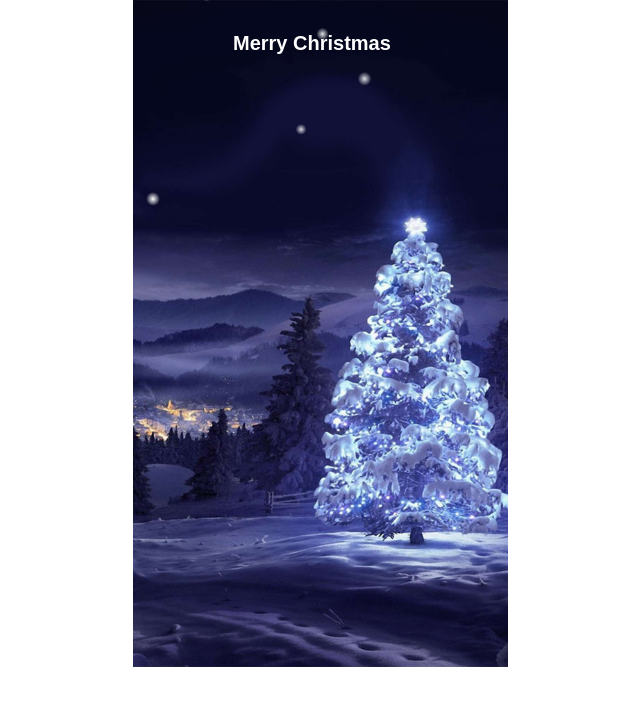
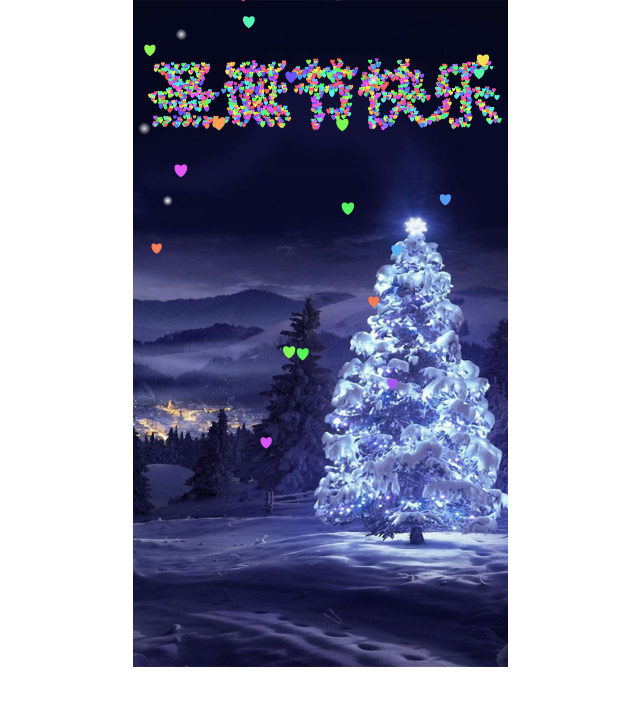
Before and after one commit to NewNewKing/SmallRomance, a plain HTML site: page index.html in a window 1280 px wide. Shown: the whole page, without its empty margins (320-960 px from the left). Drawn offline with Linux system fonts and the light colour scheme.

Commit message:
add font decoration

```diff
--- a/index.html
+++ b/index.html
@@ -63,8 +63,8 @@
 	<script src='js/imgLoader.js'></script>
 
 	<script src='js/snowflake.js'></script>
-	<script src='js/particlesHeart.js'></script>
-	<script src='js/titleParticles.js'></script>
+	<script src='js/heartParticles.js'></script>
+	<script src='js/shape.js'></script>
 
 	<script src='js/index.js'></script>
 </body>
--- a/js/particlesHeart.js
+++ b/js/heartParticles.js
@@ -2,10 +2,13 @@
 
 //下心心
 class HeartParticles extends Snowflake{
-	constructor({x = 0,y = 0,minSize = 20,maxSize = 30,speed = 1} = {}) {
-		super({minSize,maxSize});
-		this.speed = speed + 2 * random();
+	constructor({x = 0,y = 0,minSize = 15,maxSize = 20,speed = 1} = {}) {
+		super({minSize,maxSize,x,y});
+		this.speed = speed + 1 * random();
 		this.color = `hsla(${random() * 360}, 90%, 65%, 1)`;
+	}
+	moveTo({x,y}){
+
 	}
 	draw(ctx){
 		ctx.save();
--- a/js/index.js
+++ b/js/index.js
@@ -11,7 +11,17 @@
 
 			this.snowCtx = document.querySelector('#snow').getContext('2d');
 
-
+			// 测试代码
+			const shape = new Shape();
+			shape.write({words:'圣诞节快乐',size:70});
+			const dots = shape.getShape({minSize:5,maxSize:8,mini:10});
+			// this.titleCtx.drawImage(shape.canvas,0,0,375,667);
+			console.log(dots.length);
+			let i;
+			for(i in dots){
+				dots[i].draw(this.titleCtx);
+			}
+			// 测试代码结束
 
 			//加载图片
 			ImgLoader.load(imgList).then(imgs => {
@@ -25,6 +35,10 @@
 
 			//雪花的数组
 			this.snowflake = [];
+			//字的数组
+			this.wordsList = [];
+			//组成字的微粒数组
+			this.dots = [];
 			//动画的时间
 			this.time = 0;
 
@@ -39,6 +53,7 @@
 			this.bgCtx.drawImage(bg,0,0,this.width,this.height);
 
 			this.draw();
+
 		}
 
 		//处理图片为需要的对象类型
@@ -56,19 +71,20 @@
 			const that = this;
 			snowing();
 
-			this.titleCtx.fillStyle = '#fff';
-			this.titleCtx.font = 'bold 20px sans-serif';
-			this.titleCtx.fillText('Merry Christmas',100,50);
+			// this.titleCtx.fillStyle = '#fff';
+			// this.titleCtx.textBaseline = 'middle';
+			// this.titleCtx.textAlign = 'center';
+			// this.titleCtx.font = 'bold 20px sans-serif';
+			// this.titleCtx.fillText('Merry Christmas',100,50);
 
 			let data = this.titleCtx.getImageData(0,0,2,2);
-
 			function snowing () {
 				// 清空画布
 				that.snowCtx.clearRect(0,0,that.width,that.height);
 
 				// 控制雪花产生速度
 				++that.time >= 60000 ? 0 : that.time;
-				// that.time % 15 == 0 && that.snowflake.push(new HeartParticles())
+				that.time % 15 == 0 && that.snowflake.push(new HeartParticles())
 				that.drop == 'snow' && that.time % 60 == 0 && that.snowflake.push(new Snowflake());
 				that.drop == 'heart' && that.time % 15 == 0 && that.snowflake.push(new HeartParticles());
 
@@ -81,6 +97,14 @@
 					item.draw(that.snowCtx);
 				}
 
+				// for(j = 0;j < that.dots.length;j++){
+
+				// }
+				// for(j in that.dots){
+				// 	item = that.dots[j];
+				// 	item.draw(that.snowCtx);
+				// }
+
 				requestAnimationFrame(snowing);
 			}
 		}
--- /dev/null
+++ b/js/shape.js
@@ -0,0 +1,42 @@
+class Shape{
+	constructor() {
+		// 缓存画布
+		this.canvas = document.createElement('canvas');
+		this.canvas.width = 375;
+		this.canvas.height = 667;
+		this.ctx = this.canvas.getContext('2d');
+
+		this.ctx.fillStyle = 'red';
+    	this.ctx.textBaseline = 'middle';
+   	 	this.ctx.textAlign = 'center';
+
+
+	}
+
+	write({words,size = 50,fontFamily = 'sans-serif'} = {}){
+		this.ctx.clearRect(0,0,this.canvas.width,this.canvas.height);
+		this.ctx.font = `bold ${size}px ${fontFamily}`;
+		this.ctx.fillText(words,this.canvas.width / 2,100);
+	}
+
+	getShape({mini=30,minSize=8,maxSize=10} = {}){
+		const data = this.ctx.getImageData(0,50,this.canvas.width,150).data;
+		let dots = [],x = 0, y = 50,count = 0;
+		for(let i = 0,len = data.length;i <= len ;i+=4){
+			if(data[i+3] > 0){
+				++count % mini == 0 && dots.push(new HeartParticles({x,y,minSize,maxSize}));
+			}
+			if(++x > this.canvas.width){
+				x = 1;
+				++y;
+			}
+		}
+
+
+		return dots;
+	}
+
+
+
+
+}
--- a/js/snowflake.js
+++ b/js/snowflake.js
@@ -4,6 +4,7 @@ const random = Math.random;
 class Particles {
 	constructor({x,y,minSize = 5,maxSize = 7.5} =  {}){
 		this.size = minSize + ( maxSize - minSize ) * random();
+
 		this.x = x ? x : (375 - this.size) * random();
 		this.y = y ? y : -this.size;
 	}
--- a/js/titleParticles.js
+++ /dev/null
@@ -1,5 +0,0 @@
-class TitleParticles extends Snowflake {
-	constructor({endX,endY} = {}) {
-		super();
-	}
-}
```
